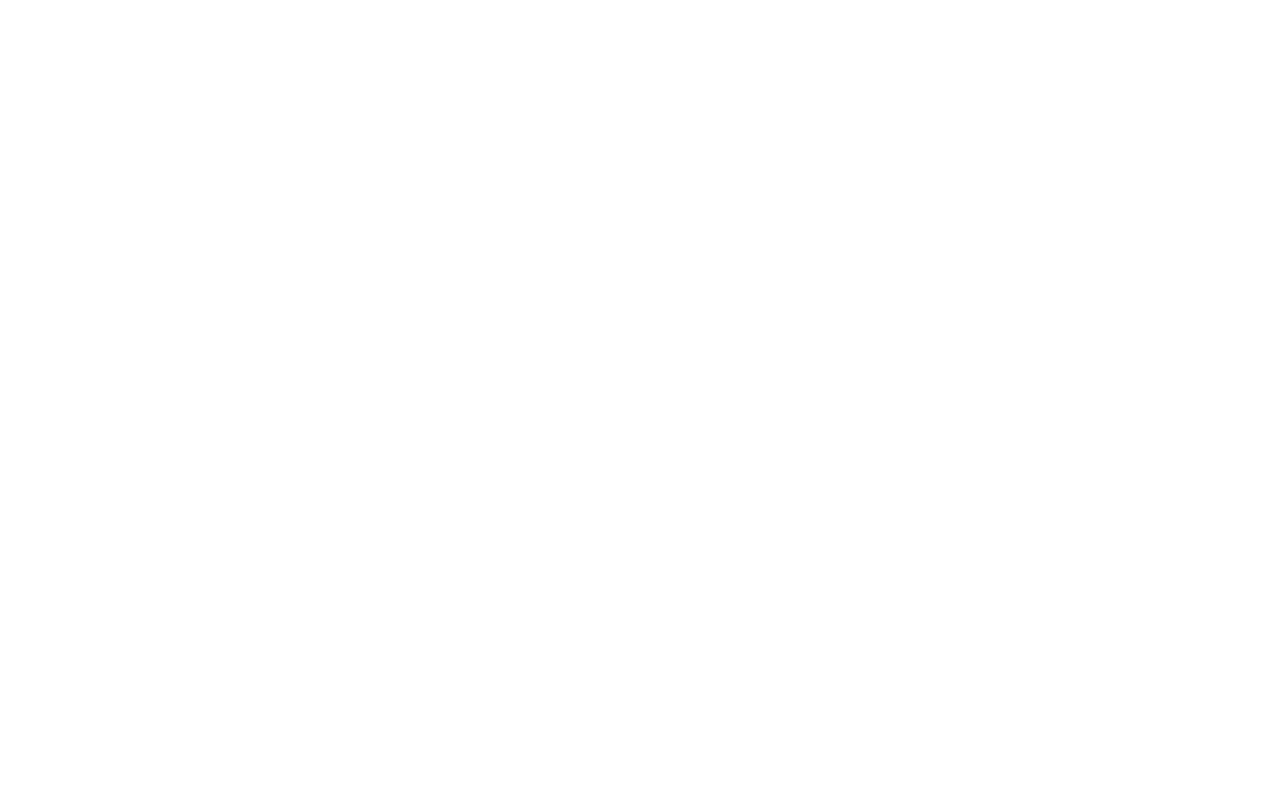
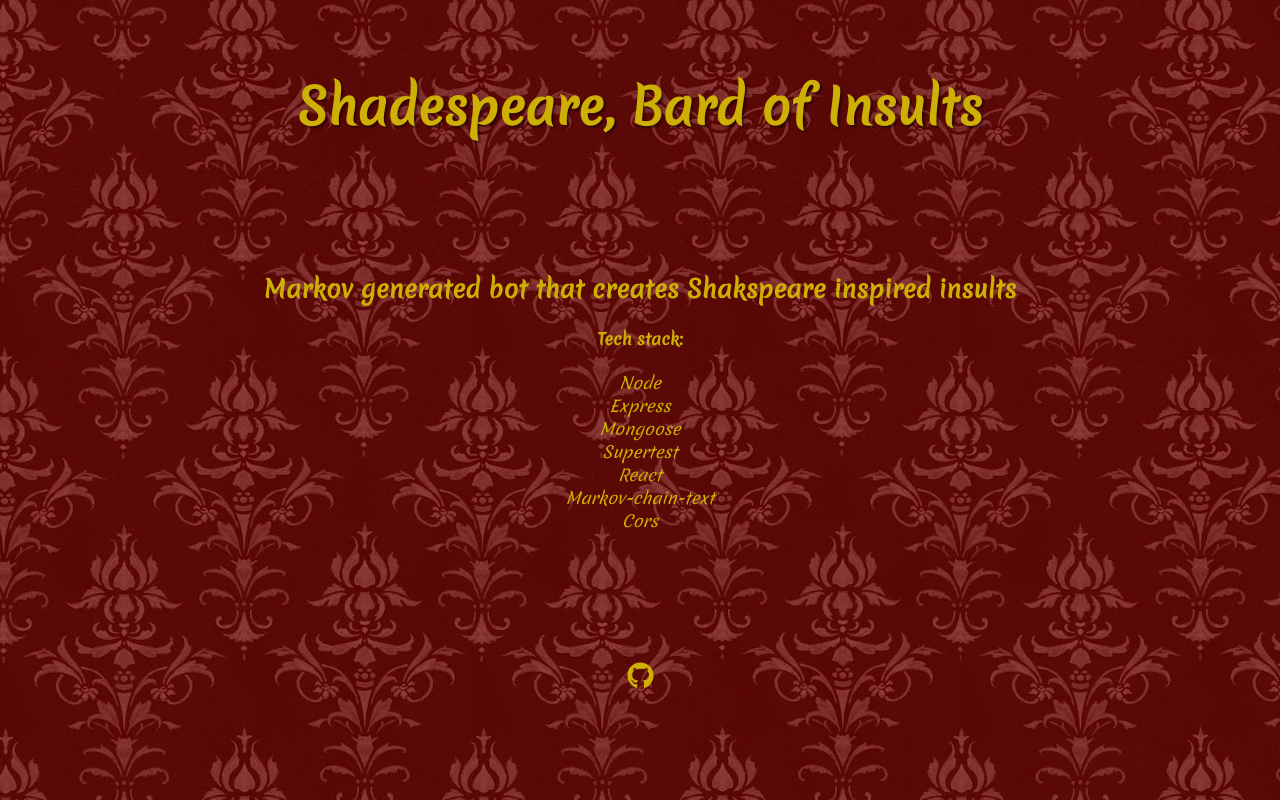
Before and after one commit to Shakespeare-Insult-Bot/shadespeare-front-end, a React (Create React App) app: page /about-project in a window 1280 px wide. Built offline with nearby package versions, Linux system fonts and the light colour scheme.

Commit message:
mpv front end

```diff
--- /dev/null
+++ b/src/AboutProject.js
@@ -0,0 +1,36 @@
+import React, { Component } from 'react'
+import { FaGithub } from 'react-icons/fa';
+import './AboutUs.css'
+
+
+export default class AboutProject extends Component {
+  render() {
+    return (
+      <div className="aboutus">
+        <img src="wallpaper.jpg" className='wallpaper' alt='wallpaper'></img>
+        <h1 className='title'>Shadespeare, Bard of Insults</h1>
+
+        <div>
+          <h2>Markov generated bot that creates Shakspeare inspired insults</h2>
+          <h4>Tech stack:</h4>
+          <ul>
+            <li>Node</li>
+            <li>Express</li>
+            <li>Mongoose</li>
+            <li>Supertest</li>
+            <li>React</li>
+            <li>Markov-chain-text</li>
+            <li>Cors</li>
+          </ul>
+        </div>
+        <div className="project-links">
+          <a href='https://github.com/Shakespeare-Insult-Bot' target="_brel=" rel="noopener noreferrer"><FaGithub className="social-icon" /></a>
+        </div>
+
+
+
+
+      </div>
+    )
+  }
+}
--- a/src/AboutUs.css
+++ b/src/AboutUs.css
@@ -1,5 +1,10 @@
+ul {
+    list-style: none;
+    padding: 0;
+    font-style: italic;
+}
 .card-img {
-    width: 325px;
+    width: 20vw;
     border: rgb(206, 175, 3) outset 12px;
 }
 
@@ -15,9 +20,11 @@
 
 .card-div {
     height: 40vh;
+    max-width: 20vw;
     display: flex;
     flex-direction: column;
     justify-content: space-between;
+    align-items: center;
 }
 
 .social-icon {
@@ -30,11 +37,28 @@
     position: fixed;
     z-index: -1;
     width: 101vw;
+    min-height: 100vh;
 
 }
 
 .title {
     position: absolute;
-    top: 10vh;
+    top: 5vh;
     font-size: xxx-large;
+    text-shadow: 2px 2px 2px rgba(0, 0, 0, 0.527);
 }
+
+.project-links {
+    position: absolute;
+    bottom: 100px;
+    text-decoration: none;
+    text-shadow: 2px 2px 2px rgba(0, 0, 0, 0.527);
+}
+.project-links a {
+    color: rgb(201, 154, 93);
+    margin: 20px;
+    text-decoration: none;
+}
+.project-links:hover {
+    text-decoration: underline;
+}
--- a/src/App.css
+++ b/src/App.css
@@ -1,7 +1,10 @@
+* {
+  box-sizing: border-box;
+}
+
 .home-page {
   height: 100vh;
   background-color: wheat;
-  padding: 20px 0 20px 0;
   text-align: center;
   display: flex;
   flex-direction: column;
@@ -12,22 +15,28 @@
 .response {
   height: 50px;
   margin-bottom: 0px;
-  margin-top: -3px;
-  padding: 4px;
+  margin-top: -6px;
+  padding: 0px 5px 0px 5px;
   border: 3px dashed red;
 }
 .shade {
-  width: 400px;
+  width: 350px;
 }
 .shadespeare {
-  width: 400px;
+  width: 350px;
+}
+.shadeField {
+  padding-top: 8px;
 }
 .home-page button {
   background-color: inherit;
   border: none;
   user-select: none;
   outline: none;
-
+}
+.buttonField {
+  position: relative;
+  bottom: 15px
 }
 .scrollImage {
   width: 200px;
@@ -51,7 +60,15 @@
 }
 .aboutUs:hover{
   text-decoration: underline;
-
+}
+.aboutProject {
+  position: absolute;
+  bottom: 10px;
+  right: 10px;
+  text-decoration: none;
+}
+.aboutProject:hover{
+  text-decoration: underline;
 }
 
 
--- a/src/App.js
+++ b/src/App.js
@@ -6,6 +6,7 @@ import { BrowserRouter as Router,
 } from 'react-router-dom';
 import Home from './Home.js'
 import AboutUs from './AboutUs.js'
+import AboutProject from './AboutProject.js'
 
 
 export default class App extends Component {
@@ -15,6 +16,7 @@ export default class App extends Component {
         <div>
         <Route exact path ='/' component={Home}/>
         <Route exact path ='/about-us' component={AboutUs}/>
+        <Route exact path = '/about-project' component={AboutProject} />
       </div>
 
 
--- a/src/Home.js
+++ b/src/Home.js
@@ -13,8 +13,8 @@ export default class Home extends Component {
   handleClick = async() => {
     try{
 
-      const quoteData = await request.post('https://shadespeare-staging.herokuapp.com/api/v1/tweets')
-      // const quoteData = await request.post('http://localhost:7890/api/v1/tweets')
+      const quoteData = await request.post('https://shadespeare.herokuapp.com/api/v1/tweets')
+
       this.setState({
         response: quoteData.body.tweetText,
         warningBool: false
@@ -25,7 +25,7 @@ export default class Home extends Component {
   }
 
   render() {
-    const opacity = this.state.warningBool ? {opacity: 0} : {opacity: 1}
+    const opacity = this.state.warningBool ? {display: 'none'} : {display: 'inline-block'}
     return (
       <div className="home-page">
 
@@ -49,7 +49,8 @@ export default class Home extends Component {
         </p>
       </div>
 
-      <Link className="aboutUs" to='/about-us'>About Us</Link>
+      <Link className="aboutUs" to='/about-us'>About the Authors</Link>
+      <Link className="aboutProject" to='/about-project'>About Shadespeare</Link>
       </div>
     )
   }
```
Also changed, not shown: src/AboutUs.js (+0 -7 lines).
